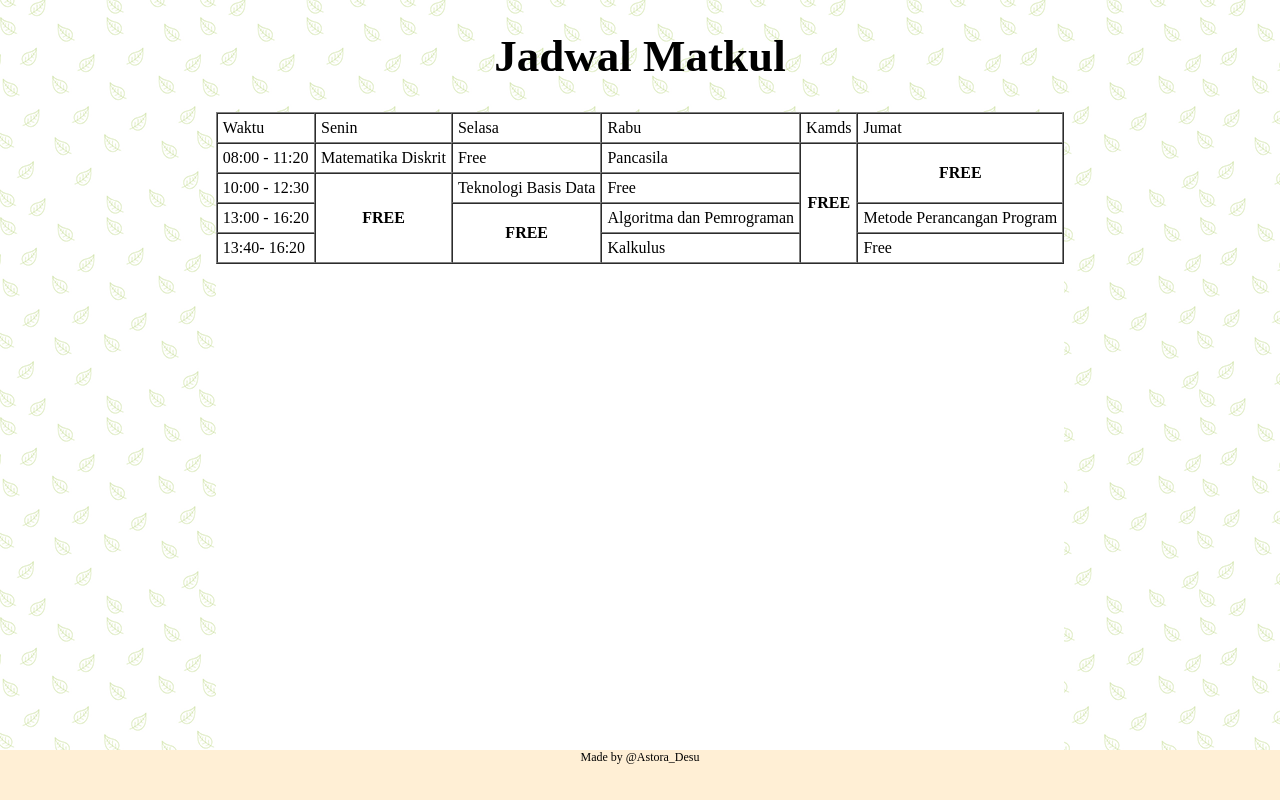
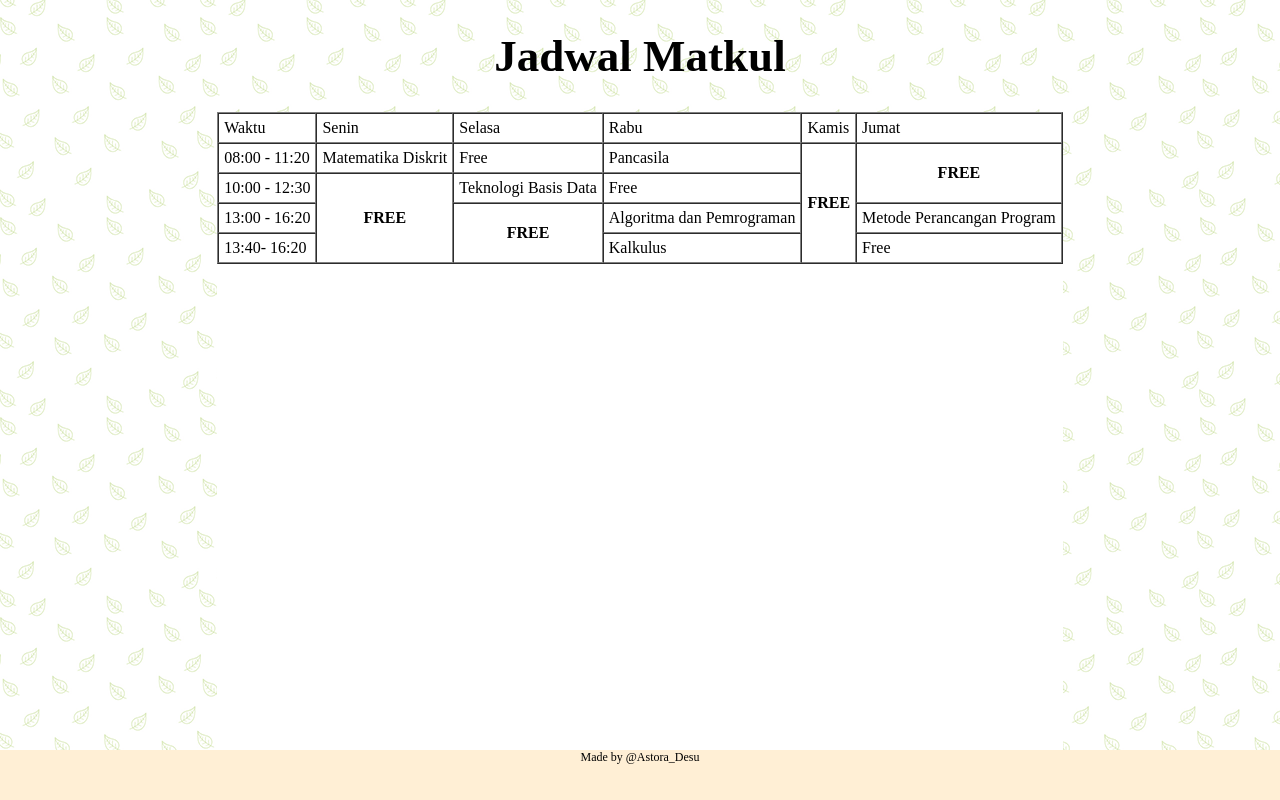
Before and after one commit to AstoraDESU/Jadwal_Matkul, a plain HTML site: page index.html in a window 1280 px wide. Drawn offline with Linux system fonts and the light colour scheme.

Commit message:
Update index.html
Memperbaiki typo di hari Kamis

```diff
--- a/index.html
+++ b/index.html
@@ -18,7 +18,7 @@
         <td>Senin</td>
         <td>Selasa</td>
         <td>Rabu</td>
-        <td>Kamds</td>
+        <td>Kamis</td>
         <td>Jumat</td>
     </tr>
     <tr>
```
